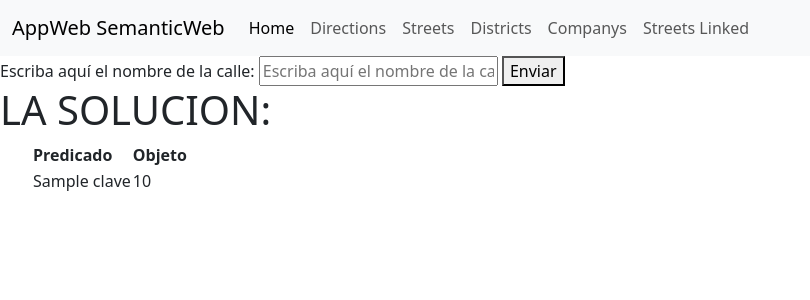
After one commit to victorcamposs220/Group03, a Flask app: template ProyectoFinal/src/templates/streets-linked.html in a window 1280 px wide. The commit adds this page. Shown: the top 300 px of the page, without its empty margins (0-810 px from the left). Run offline with Flask 3, Linux system fonts and the light colour scheme; the template is opened without the code that fills it: most values are stand-ins (such as "Sample title", 1, 10 or a date in 2020).

Commit message:
avances Proyecto Final Martes por la mañana

```diff
--- a/ProyectoFinal/src/index.py
+++ b/ProyectoFinal/src/index.py
@@ -132,7 +132,62 @@ def districts_request():
 def companys():
     return render_template('companys.html')
 
+## CONSULTAS LINKEADAS ##
 
+@app.route('/StreetsLinked')
+def streetsLinked():
+    return render_template('streets-linked.html', data="")
+
+@app.route('/StreetsLinked/Request')
+def streetsLinked_request():
+    if request.method == 'GET':
+        calle = request.args.get('street')
+        calle = str(calle)
+        q = prepareQuery('''
+            PREFIX ns: <http://smartcity.linkeddata.es/lcc/ontology/BicicletasElectricas#>
+            PREFIX xsd: <http://www.w3.org/2001/XMLSchema#>
+            PREFIX rdfs: <http://www.w3.org/2000/01/rdf-schema#>
+            PREFIX data: <http://smartcity.linkeddata.es/lcc/resource/>
+            PREFIX owl: <http://www.w3.org/2002/07/owl#>
+            PREFIX bicycle: <data:BicycleStation>
+            PREFIX district: <data:District>
+            PREFIX direction: <data:Direction>
+            PREFIX hood: <data:Neighbourhood>
+            PREFIX street: <data:Street>
+
+            SELECT ?Key WHERE {
+                ?Street rdfs:label "''' + calle + '''".
+                ?Street owl:sameAs ?Key
+            } LIMIT 1'''
+        )
+
+
+        ##ADAPTER##
+        clave = ''
+        for r in g.query(q):
+            clave= r.Key.split('/')
+
+        #DESCARGAMOS LA PAGINA DE WIKIDATA QUE NOS INTERESA
+        grafo = Graph()
+        grafo.parse("https://www.wikidata.org/wiki/Special:EntityData/"+clave[-1]+".ttl")
+
+        #CONSULTAMOS A ESA PAGINA DESCARGADA, CON prepareQuery ESTO NO FUNCIONA
+        q = grafo.query("""SELECT ?p ?label_objeto
+                    WHERE
+                    {
+                        wd:"""+clave[-1]+""" ?p ?objeto.
+                        ?objeto rdfs:label ?label_objeto.
+                    }LIMIT 5""")
+
+        #HACEMOS UN ADAPTER PARA RETENER LOS VALORES
+        valores = {}
+        for p, label_objeto in q:
+            valores[p] = label_objeto
+
+        if len(valores) == 0:
+            valores['resultado'] = "No tiene ningun link con datos de WIKIDATA"
+
+        return render_template('streets-linked.html', data=valores)
 
 if __name__ == '__main__':
     app.run(debug=True, port=5000)         ##Indicamos que cada vez que cambiemos algo  se reinicie el servidor, y en que puerto lanzarse
--- a/ProyectoFinal/src/templates/layout.html
+++ b/ProyectoFinal/src/templates/layout.html
@@ -35,6 +35,9 @@
               <li class="nav-item">
                 <a class="nav-link" href="{{ url_for('companys') }}">Companys</a>
               </li>
+              <li class="nav-item">
+                <a class="nav-link" href="{{ url_for('streetsLinked') }}">Streets Linked</a>
+              </li>
             </ul>
           </div>
         </div>
--- /dev/null
+++ b/ProyectoFinal/src/templates/streets-linked.html
@@ -0,0 +1,28 @@
+{%extends "layout.html" %}
+
+{% block content%}
+<form action="/StreetsLinked/Request" method="GET">
+    <label for="street" >Escriba aquí el nombre de la calle: </label>
+    <input type="text"  name="street" id="street" placeholder="Escriba aquí el nombre de la calle" />
+    <button type="submit">Enviar</button>
+</form>
+<h1>LA SOLUCION: </h1>
+<ul>
+    <table>
+        <thead>
+            <tr>
+                <th>Predicado</th>
+                <th>Objeto</th>
+            </tr>
+        </thead>
+        <tbody>
+            {% for clave, valor in data.items() %}
+            <tr>
+                <td>{{ clave }}</td>
+                <td>{{ valor }}</td>
+            </tr>
+            {% endfor %}
+        </tbody>
+    </table>
+</ul>
+{% endblock %}
```
Also changed, not shown: 2 other files.
